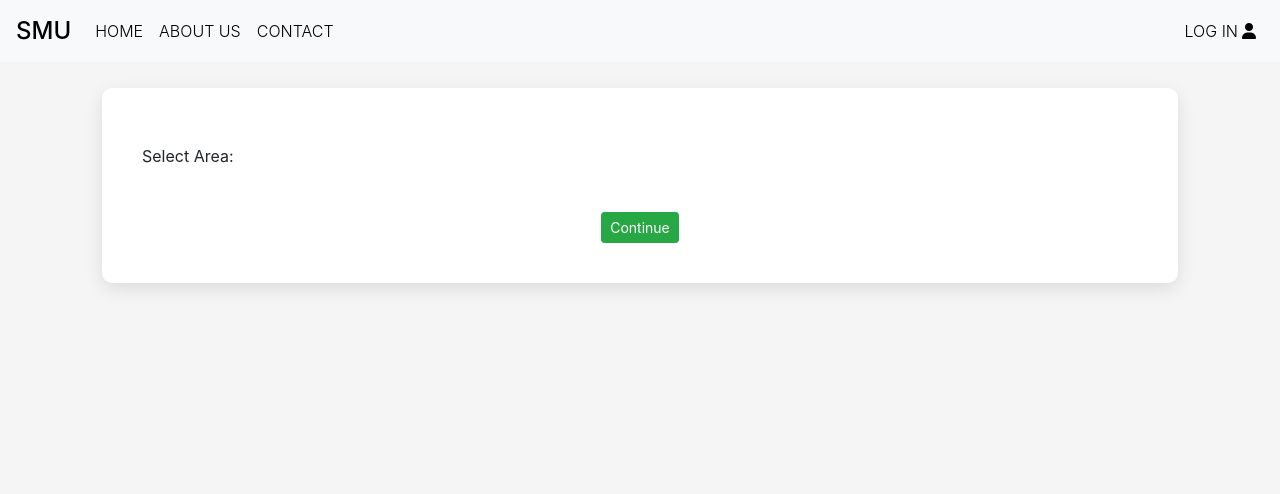
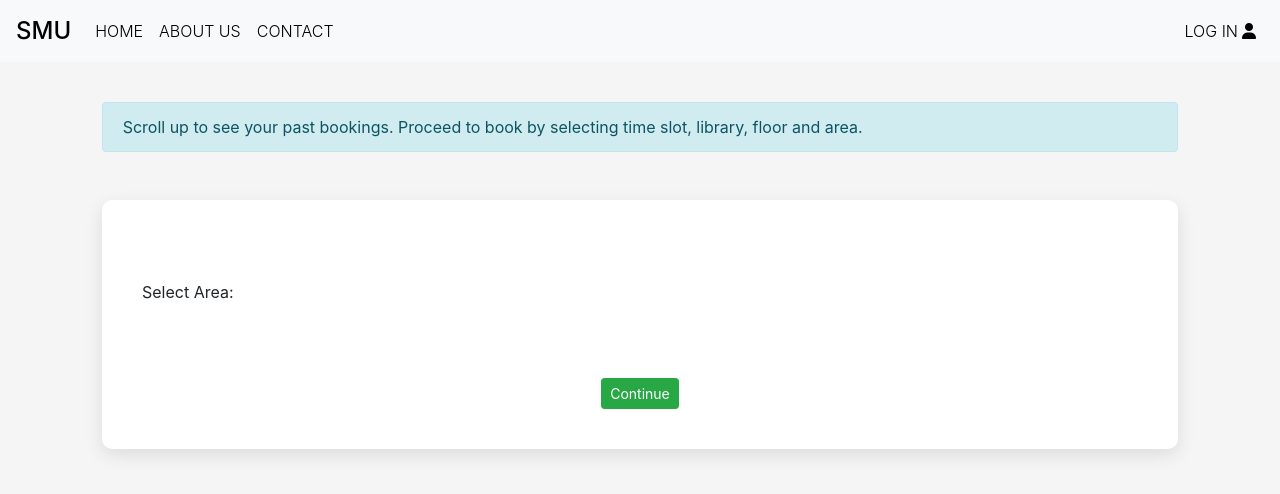
Before and after one commit to tanjd/app, a PHP site: page /update_password/user_booking.php in a window 1280 px wide. Shown: the top 494 px of the page. Run offline with PHP 8.4, Linux system fonts and the light colour scheme; some libraries are stand-ins or nearby versions.

Commit message:
pushpushpush

```diff
--- a/css/user-booking-style.css
+++ b/css/user-booking-style.css
@@ -57,16 +57,16 @@ tr {
 .booked-seat {
 	margin-left: 4px;
 	width: 25px;
-	content: url('../img/booked.png');
+	content: url('../../app/img/booked.png');
 }
 .empty-seat {
 	cursor: pointer;
 	width: 25px;
-	content: url('../img/available.png');
+	content: url('../../app/img/available.png');
 }
 .selected-seat {
 	cursor: pointer;
-	content: url('../img/selected.png');
+	content: url('../../app/img/selected.png');
 	width: 25px;
 }
 .space {
@@ -88,3 +88,29 @@ tr {
 	padding: 1%;
 
 }
+#myDIV {
+	height: 250px;
+	width: 250px;
+	overflow: auto;
+	background: green;
+  }
+
+  #content {
+	margin:500px;
+	height: 800px;
+	width: 2000px;
+	background-color: coral;
+  }
+
+.alert {
+	margin-left: 1.5%;
+	width: 97%;
+}
+#showMe, #showMe3, #showMe5 {
+	background-color: rgb(245, 245, 245);
+	border: rgb(245, 245, 245);
+	color: rgb(245, 245, 245);
+}
+.container{
+	margin-top: 3%;
+}
--- a/js/user-booking-real.js
+++ b/js/user-booking-real.js
@@ -1,6 +1,7 @@
 //if it is not a user, this page would not be run.
 var userCookie = getCookie('user');
 if (userCookie != "") {
+    var library;
     const user = JSON.parse(userCookie);
     var showBookings = document.getElementById("showBookings");
     if (showBookings !== null) {
@@ -41,7 +42,7 @@ if (userCookie != "") {
                             if (typeof reservationArr !== "undefined"){
                                 var html_str = "";
                                 for (reservation of reservationArr){
-                                    var library;
+                                    //var library;
                                     var section;
                                     var library_id = reservation.library_id;
                                     for (let el of libArr){
@@ -64,12 +65,14 @@ if (userCookie != "") {
                                     html_str += `<tr><td>${library}</td><td>${floor}</td><td>${section}</td><td>${seat_id}</td><td>${start}</td><td>${end}</td></tr>`
                                 }
                                 showBookedSeats.innerHTML = html_str;
+                                $('html, body').animate({ scrollTop: $('#showMe').offset().top}, 400);
                             }
                         });
                     });
-
             });
     }
+
+
     var chosenLibrary;
     var chosenFloor;
     var chosenSection;
@@ -91,7 +94,6 @@ if (userCookie != "") {
                     var library = document.getElementById("library");
                     chosenLibrary = library.value;
                     var floorsEl = document.getElementsByClassName("floors");
-                    console.log(chosenLibrary);
                     var html_str = `<label for='floor'> Select Floor:</label><select class='form-control' id='floor' required='required'><option disabled selected value>Select Floor</option>`;
                     for (let el of librariesArr){
                         if (el.id == chosenLibrary){
@@ -125,11 +127,11 @@ if (userCookie != "") {
             }
             fetchData('GET', "http://localhost:5001/get_sections_by_library_floor/",postData)
                 .then(data => {
-                    var sectionsArr = data.sections;
+                    var sectionsArr = data.sections;;
                     for (section of sectionsArr){
                         html_str += `<div class="col-sm-6 col-md-6 col-xl-6">
                                         <div class="card h-100" style="text-align:left">
-                                            <img src="../img/lib_${chosenLibrary}_lvl_${chosenFloor}/${section.img_src}"  width="20%" height="50%" class="card-img-top">
+                                            <img src="../../app/img/lib_${chosenLibrary}_lvl_${chosenFloor}/${section.img_src}"  width="20%" height="50%" class="card-img-top">
                                             <div class="card-body">
                                             <h5 class="card-title">${section.venue}</h5>
                                             <p class="card-text" style="font-weight:bold">${section.description}</p>
@@ -139,6 +141,7 @@ if (userCookie != "") {
                                     </div>`;
                     }
                     $(".area").html(html_str);
+                    $('html, body').animate({ scrollTop: $('#showMe2').offset().top}, 400);
                     var specificSections = document.getElementsByClassName("specificSections");
                     var prev_clicked;
                     for (var i = 0; i < specificSections.length; i++) {
@@ -189,7 +192,14 @@ if (userCookie != "") {
         }
         fetchData('POST', "http://localhost:5002/create_reservation/",postData)
         .then(data => {
+            var successMsg = document.getElementById("successMsg");
+            successMsg.setAttribute("class", "alert alert-success alert-dismissible fade show");
+            $('html, body').animate({ scrollTop: $('#successMsg').offset().top}, 400);
+            $("#successMsg").fadeTo(3500, 500).slideUp(500, function(){
+                $("#successMsg").slideUp(500);
+            });
             location.reload();
+
         })
     }
     document.addEventListener('DOMContentLoaded', async function() {
@@ -216,6 +226,7 @@ if (userCookie != "") {
                 }
                 var calendar = new FullCalendar.Calendar(calendarEl, {
                     selectable: true,
+                    editable: false,
                     initialView: 'timeGridWeek',
                     events: reservedTimeSlots,
                     headerToolbar: {
@@ -233,7 +244,6 @@ if (userCookie != "") {
                     },
                     slotMinTime: "09:00:00",
                     slotMaxTime: "23:00:00",
-                    editable: true,
                     timeZone: "Asia/Singapore",
                     selectAllow: function(info) {
                         var date = new Date();
@@ -291,6 +301,10 @@ if (userCookie != "") {
         proceed.addEventListener("click", continueBooking);
     }
     function continueBooking() {
+        var showMe3 = document.getElementById("showMe3");
+        var showMe4 = document.getElementById("showMe4");
+        showMe3.setAttribute("class", "alert alert-light");
+        showMe4.setAttribute("class", "alert alert-info");
         //Check parameters
         let msgBox = document.getElementsByClassName("message")[0];
         console.log(chosenFloor);
@@ -393,7 +407,7 @@ if (userCookie != "") {
                         numOfSeats += 1;
                         html_str += `<img class="empty-seat" id="seat_${numOfSeats}" /> <p class = "labelContent d-none"> seat_${numOfSeats}</p>`
                     } else if (seatMap[i][j] == 2) {
-                        html_str += `<img src = "../img/space.png" class="space"/>`
+                        html_str += `<img src = "../../app/img/space.png" class="space"/>`
                     }
                     html_str += "</td>"
                 }
@@ -478,6 +492,7 @@ if (userCookie != "") {
                                 }
                             });
                         }
+                        $('html, body').animate({ scrollTop: $('#showMe3').offset().top}, 400);
                         var bookNow = document.getElementById("bookNow");
                         bookNow.addEventListener("click", confirmBooking);
                     });
@@ -485,12 +500,15 @@ if (userCookie != "") {
         }
     }
     function confirmBooking() {
+        var showMe5 = document.getElementById("showMe5");
+        var showMe6 = document.getElementById("showMe6");
+        showMe5.setAttribute("class", "alert alert-light");
+        showMe6.setAttribute("class", "alert alert-info");
         var selectedSeat = document.getElementsByClassName("selected-seat");
         var selectedSeatEl = selectedSeat[0];
         selectedSeatEl = selectedSeatEl.id.slice(5,);
         var seat_id = selectedSeatEl;
         var start = finalReservation.startStr.slice(0,19); //2020-10-24T16:30:00
-        console.log(start);
         var end = finalReservation.endStr.slice(0,19);
         var startDT = new Date(start);
         var startString = startDT.toString().slice(0,3) + "," + startDT.toString().slice(3, 21);
@@ -534,8 +552,10 @@ if (userCookie != "") {
                             </div>
                         </div>`;
         confirmBooking.innerHTML = html_str;
+        $('html, body').animate({ scrollTop: $('#showMe5').offset().top}, 400);
         var confirmBtn = document.getElementById("confirmBookingBtn");
         confirmBtn.addEventListener("click", function () {
+
             create_reservation(user.user_id, chosenLibrary, seat_id, chosenFloor, chosenSection, start , end);
         })
     }
--- a/user_booking.php
+++ b/user_booking.php
@@ -16,6 +16,7 @@ require_once 'template/head.php';
 </head>
 
 <body>
+
     <?php
     if (isset($_COOKIE['user'])) {
         require_once 'template/navbar2.php';
@@ -25,15 +26,19 @@ require_once 'template/head.php';
 
     ?>
     <div class="container">
-        <div class="row d-flex justify-content-center">
-            <h1>Seats Booking</h1>
+        <div class="row d-flex justify-content-center" id="showBookings">
         </div>
-        <div class="row d-flex justify-content-center" id="showBookings">
+        <div class="alert alert-light" role="alert" id = "showMe">
+            Scroll up to see your past bookings.
+        </div>
+        <div class="alert alert-info" role="alert" id = "showMe1">
+            Scroll up to see your past bookings. Proceed to book by selecting time slot, library, floor and area.
         </div>
         <div class="row d-flex justify-content-center">
             <form class='bookingSeat'>
                 <div id='calendar'></div>
-                <div class="row">
+                </br>
+                <div class="row" id = "showMe2">
                     <div class="col-md-6">
                         <div class="form-group libraries">
                         </div>
@@ -63,9 +68,27 @@ require_once 'template/head.php';
                 </div>
             </form>
         </div>
+        <div class="alert alert-light d-none" role="alert" id = "showMe3">
+            Scroll up to see your past bookings.
+        </div>
+        <div class="alert alert-info d-none" role="alert" id = "showMe4">
+            Choose your seat and scroll to click "Book Now" after finished selecting.
+        </div>
         <div class="row d-flex justify-content-center" id="showSeats">
         </div>
+        <div class="alert alert-light d-none" role="alert" id = "showMe5">
+            Scroll up to see your past bookings.
+        </div>
+        <div class="alert alert-info d-none" role="alert" id = "showMe6">
+            Check your seat selection and click "Confirm Booking" to officially.
+        </div>
         <div class="row d-flex justify-content-center" id="confirmBooking">
+        </div>
+        <div class="alert alert-success alert-dismissible fade show d-none" role="alert" id = "successMsg">
+            Your booking request has processed successfully!
+            <button type="button" class="close" data-dismiss="alert" aria-label="Close">
+                <span aria-hidden="true">&times;</span>
+            </button>
         </div>
     </div>
 </body>
```
